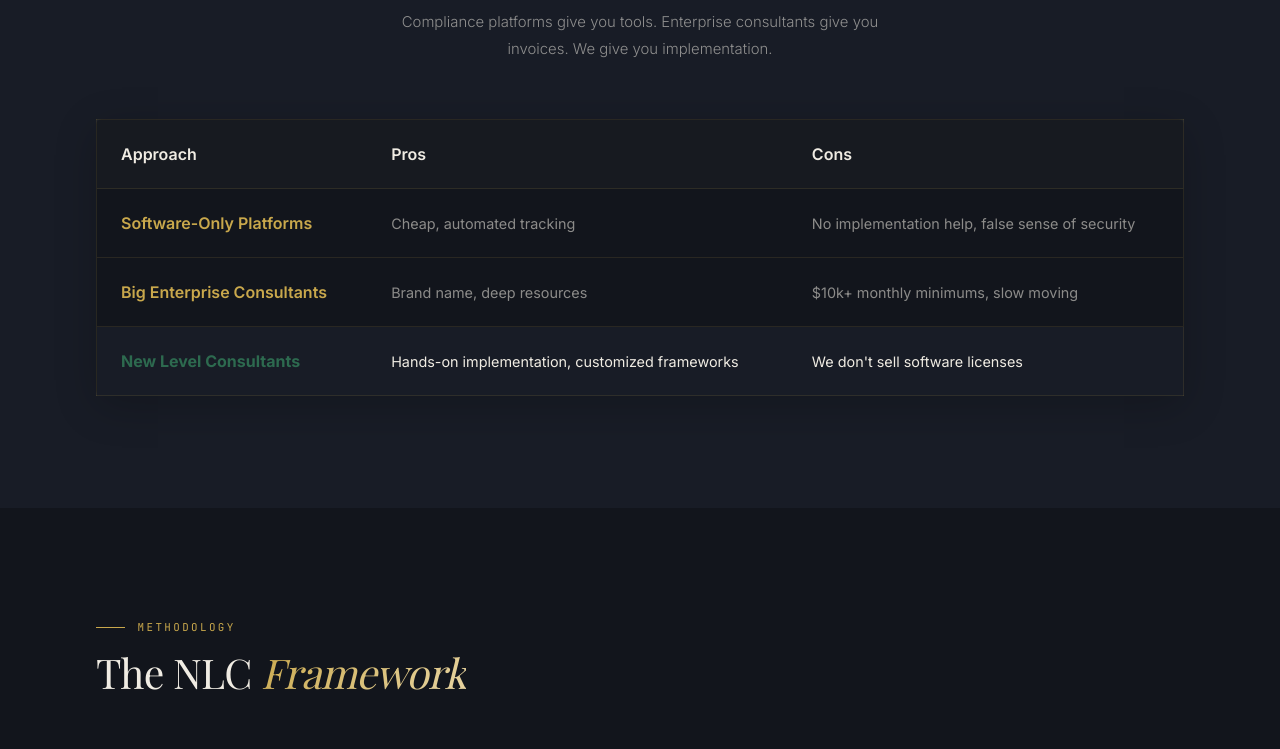
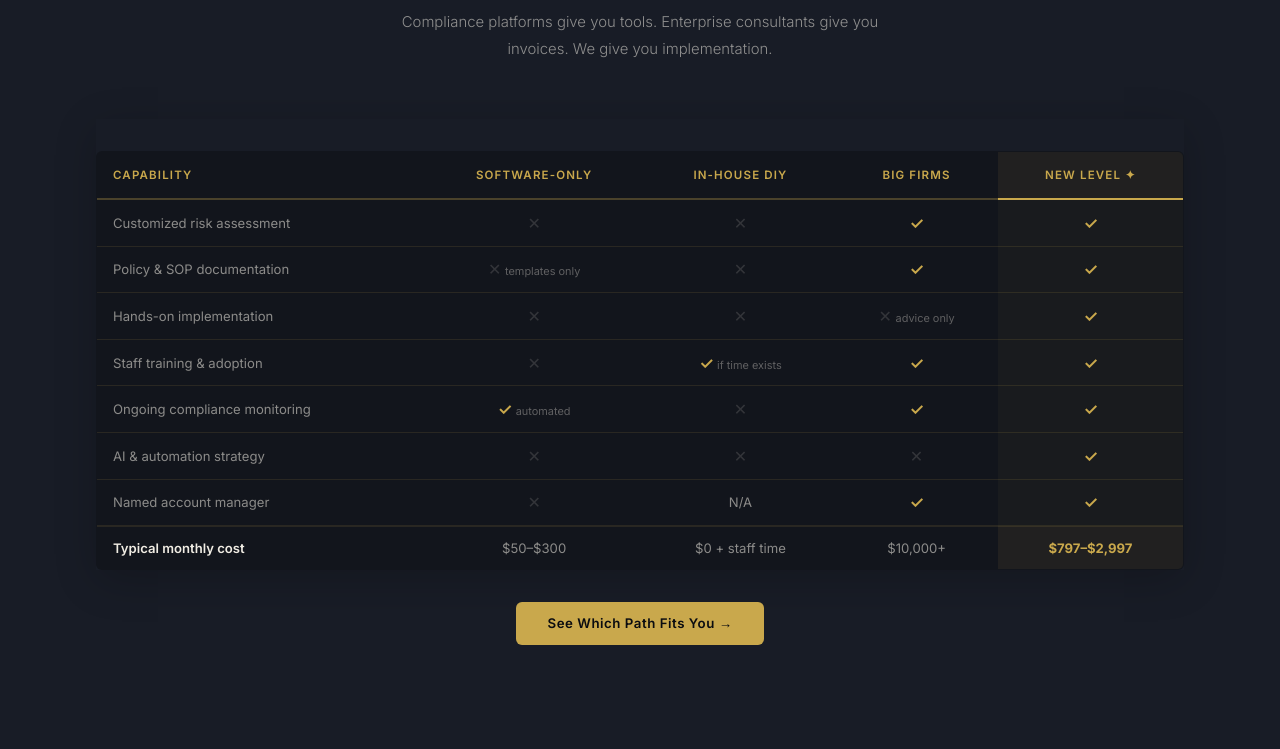
Before and after one commit to NEWLEV/NLCFIRM, a website: page public/index.html in a window 1280 px wide. Shown: the part 1990-2739 px from the top of the page. Drawn offline with nearby package versions, Linux system fonts and the light colour scheme; no server answers; a web font is replaced by a local one.

Commit message:
Upgrade differentiation section to feature comparison grid
- Replace simple 3-row pros/cons table with 4-column feature comparison
- 7 capability rows: risk assessment, SOPs, implementation, training, monitoring, AI, account mgr
- Added In-House DIY column for completeness
- NLC column highlighted with gold background
- Cost comparison row: $50-300 vs $0+time vs $10k+ vs $797-2,997
- Added 'See Which Path Fits You' CTA button below table"

```diff
--- a/public/index.html
+++ b/public/index.html
@@ -169,32 +169,79 @@
     </div>
 
     <div class="diff-table anim" style="overflow-x:auto; margin-top:2rem;">
-      <table style="width:100%; border-collapse:collapse; background:var(--bg-card); border-radius:var(--radius); border:1px solid var(--border);">
+      <table class="compare-table" style="width:100%; background:var(--bg-card); border-radius:var(--radius); border:1px solid var(--border); overflow:hidden;">
         <thead>
-          <tr style="border-bottom:1px solid var(--border); background:rgba(255,255,255,0.02);">
-            <th style="padding:1.5rem; text-align:left; color:var(--text); font-weight:600;">Approach</th>
-            <th style="padding:1.5rem; text-align:left; color:var(--text); font-weight:600;">Pros</th>
-            <th style="padding:1.5rem; text-align:left; color:var(--text); font-weight:600;">Cons</th>
+          <tr>
+            <th style="width:30%;">Capability</th>
+            <th style="text-align:center;">Software-Only</th>
+            <th style="text-align:center;">In-House DIY</th>
+            <th style="text-align:center;">Big Firms</th>
+            <th style="text-align:center; background:rgba(201,168,76,0.08); border-bottom:2px solid var(--gold);">New Level ✦</th>
           </tr>
         </thead>
         <tbody>
-          <tr style="border-bottom:1px solid var(--border);">
-            <td style="padding:1.5rem; color:var(--gold); font-weight:600;">Software-Only Platforms</td>
-            <td style="padding:1.5rem; color:var(--text-dim); font-size:0.9rem;">Cheap, automated tracking</td>
-            <td style="padding:1.5rem; color:var(--text-dim); font-size:0.9rem;">No implementation help, false sense of security</td>
+          <tr>
+            <td>Customized risk assessment</td>
+            <td style="text-align:center;"><span class="cross">✕</span></td>
+            <td style="text-align:center;"><span class="cross">✕</span></td>
+            <td style="text-align:center;"><span class="check">✓</span></td>
+            <td style="text-align:center; background:rgba(201,168,76,0.04);"><span class="check">✓</span></td>
           </tr>
-          <tr style="border-bottom:1px solid var(--border);">
-            <td style="padding:1.5rem; color:var(--gold); font-weight:600;">Big Enterprise Consultants</td>
-            <td style="padding:1.5rem; color:var(--text-dim); font-size:0.9rem;">Brand name, deep resources</td>
-            <td style="padding:1.5rem; color:var(--text-dim); font-size:0.9rem;">$10k+ monthly minimums, slow moving</td>
+          <tr>
+            <td>Policy & SOP documentation</td>
+            <td style="text-align:center;"><span class="cross">✕</span> <small style="color:var(--text-muted);">templates only</small></td>
+            <td style="text-align:center;"><span class="cross">✕</span></td>
+            <td style="text-align:center;"><span class="check">✓</span></td>
+            <td style="text-align:center; background:rgba(201,168,76,0.04);"><span class="check">✓</span></td>
           </tr>
-          <tr style="background:var(--bg-elevated);">
-            <td style="padding:1.5rem; color:var(--success); font-weight:700;">New Level Consultants</td>
-            <td style="padding:1.5rem; color:var(--text); font-size:0.9rem;">Hands-on implementation, customized frameworks</td>
-            <td style="padding:1.5rem; color:var(--text); font-size:0.9rem;">We don't sell software licenses</td>
+          <tr>
+            <td>Hands-on implementation</td>
+            <td style="text-align:center;"><span class="cross">✕</span></td>
+            <td style="text-align:center;"><span class="cross">✕</span></td>
+            <td style="text-align:center;"><span class="cross">✕</span> <small style="color:var(--text-muted);">advice only</small></td>
+            <td style="text-align:center; background:rgba(201,168,76,0.04);"><span class="check">✓</span></td>
+          </tr>
+          <tr>
+            <td>Staff training & adoption</td>
+            <td style="text-align:center;"><span class="cross">✕</span></td>
+            <td style="text-align:center;"><span class="check">✓</span> <small style="color:var(--text-muted);">if time exists</small></td>
+            <td style="text-align:center;"><span class="check">✓</span></td>
+            <td style="text-align:center; background:rgba(201,168,76,0.04);"><span class="check">✓</span></td>
+          </tr>
+          <tr>
+            <td>Ongoing compliance monitoring</td>
+            <td style="text-align:center;"><span class="check">✓</span> <small style="color:var(--text-muted);">automated</small></td>
+            <td style="text-align:center;"><span class="cross">✕</span></td>
+            <td style="text-align:center;"><span class="check">✓</span></td>
+            <td style="text-align:center; background:rgba(201,168,76,0.04);"><span class="check">✓</span></td>
+          </tr>
+          <tr>
+            <td>AI & automation strategy</td>
+            <td style="text-align:center;"><span class="cross">✕</span></td>
+            <td style="text-align:center;"><span class="cross">✕</span></td>
+            <td style="text-align:center;"><span class="cross">✕</span></td>
+            <td style="text-align:center; background:rgba(201,168,76,0.04);"><span class="check">✓</span></td>
+          </tr>
+          <tr>
+            <td>Named account manager</td>
+            <td style="text-align:center;"><span class="cross">✕</span></td>
+            <td style="text-align:center;">N/A</td>
+            <td style="text-align:center;"><span class="check">✓</span></td>
+            <td style="text-align:center; background:rgba(201,168,76,0.04);"><span class="check">✓</span></td>
+          </tr>
+          <tr style="border-top:2px solid var(--border);">
+            <td style="font-weight:600; color:var(--text);">Typical monthly cost</td>
+            <td style="text-align:center; color:var(--text-dim);">$50–$300</td>
+            <td style="text-align:center; color:var(--text-dim);">$0 + staff time</td>
+            <td style="text-align:center; color:var(--text-dim);">$10,000+</td>
+            <td style="text-align:center; background:rgba(201,168,76,0.08); color:var(--gold); font-weight:700;">$797–$2,997</td>
           </tr>
         </tbody>
       </table>
+    </div>
+
+    <div style="text-align:center; margin-top:2rem;" class="anim">
+      <button class="btn btn-gold" onclick="openModal('consult')">See Which Path Fits You →</button>
     </div>
   </section>
 
```
